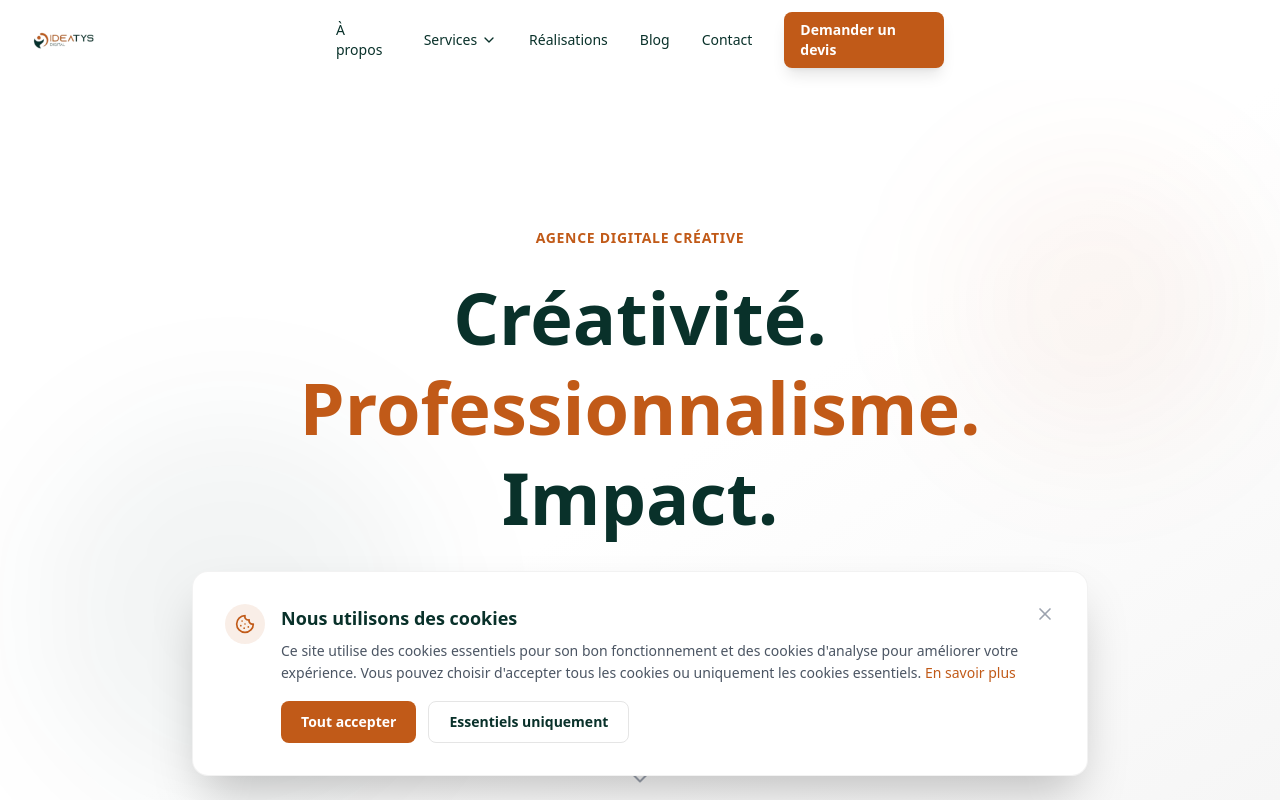
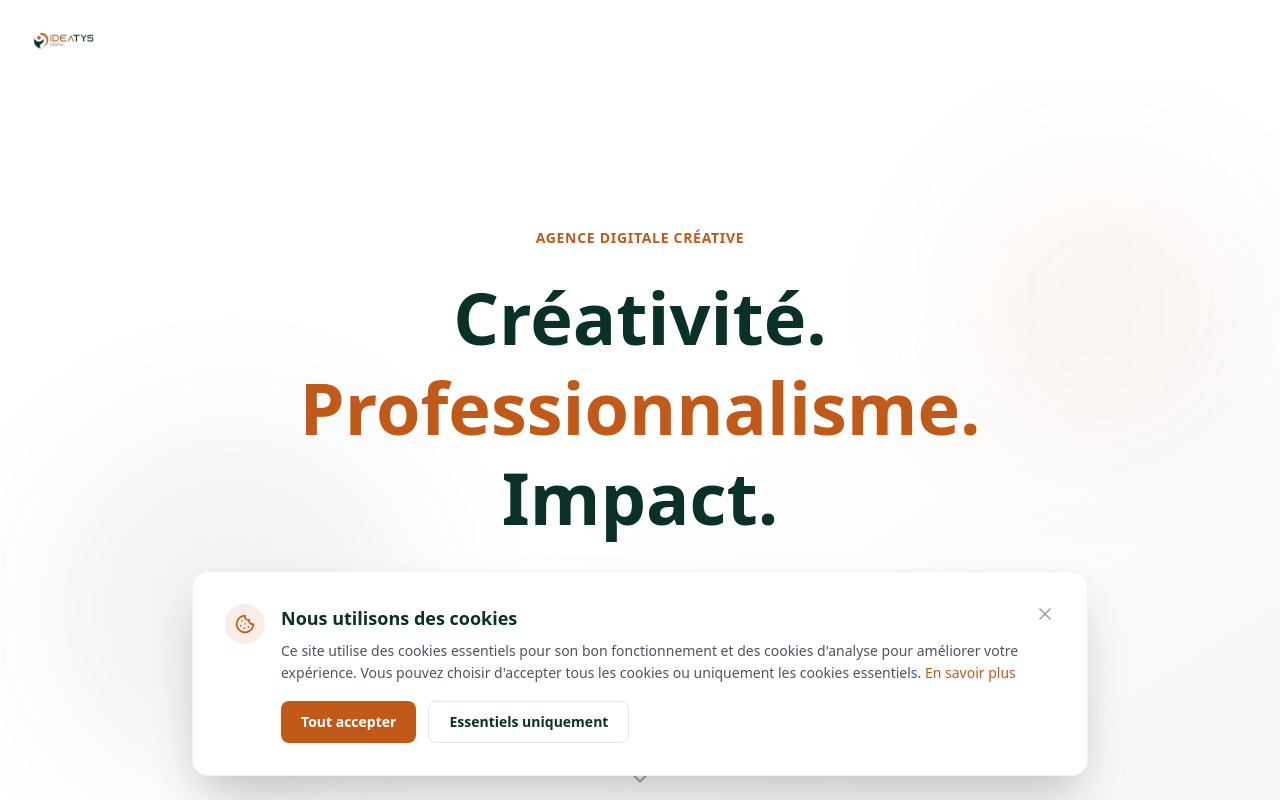
Before and after one commit to eldieng/ideatys_Digital, a Next.js app: page / in a window 1280 px wide. Shown: the top 800 px of the page. Built offline with nearby package versions, Linux system fonts and the light colour scheme.

Commit message:
feat: enable presentation mode - redirect all pages to /en-construction

```diff
--- a/middleware.ts
+++ b/middleware.ts
@@ -2,11 +2,10 @@ import { NextResponse } from "next/server";
 import type { NextRequest } from "next/server";
 
 // Mode présentation : redirige toutes les pages sauf l'accueil vers /en-construction
-const PRESENTATION_MODE = false;
+const PRESENTATION_MODE = true;
 
-// Pages autorisées en mode présentation
+// Pages autorisées en mode présentation (seulement la page en construction et les ressources)
 const allowedPaths = [
-  "/",
   "/en-construction",
   "/_next",
   "/api",
--- a/src/config/site.ts
+++ b/src/config/site.ts
@@ -4,7 +4,7 @@
  */
 export const siteConfig = {
   // Mode présentation : masque les liens vers les pages non finalisées
-  PRESENTATION_MODE: false,
+  PRESENTATION_MODE: true,
 
   // Pages visibles en mode présentation (les autres redirigent vers /en-construction)
   visiblePages: ["/", "/en-construction"],
```
